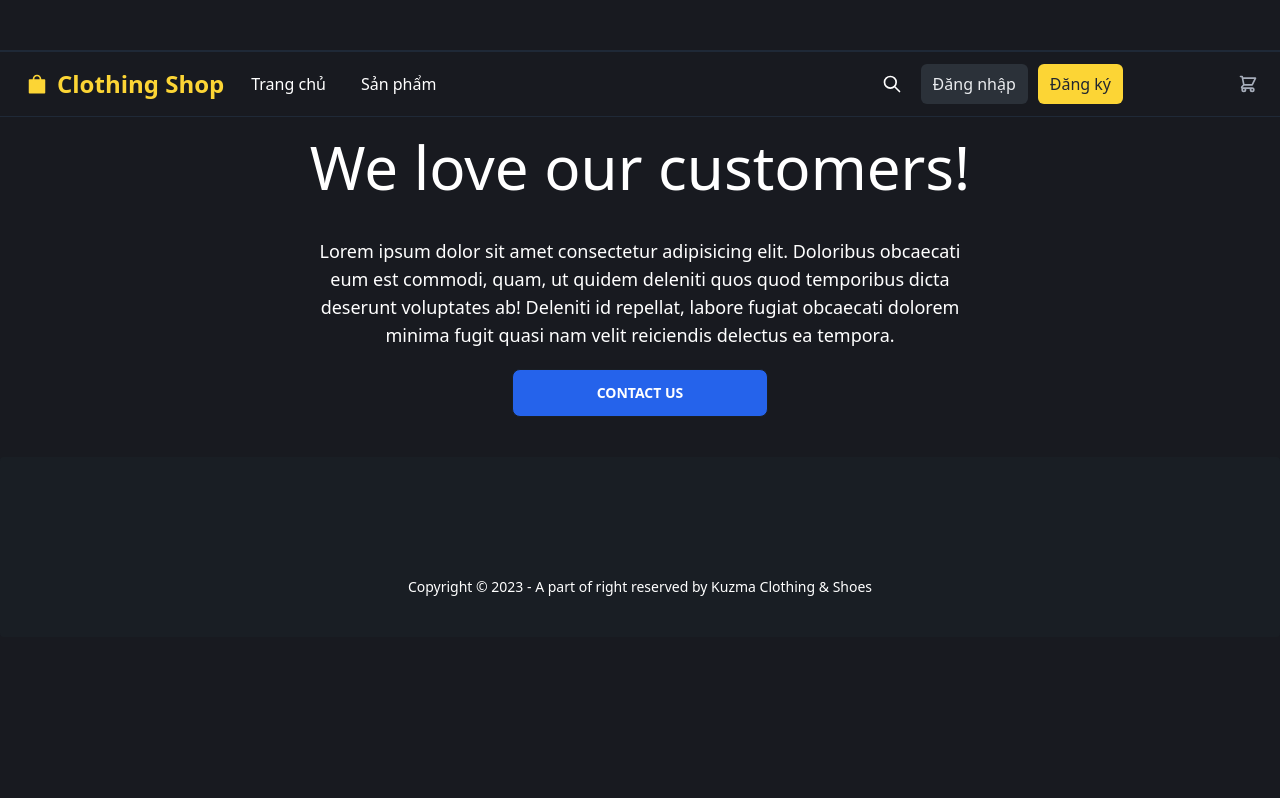
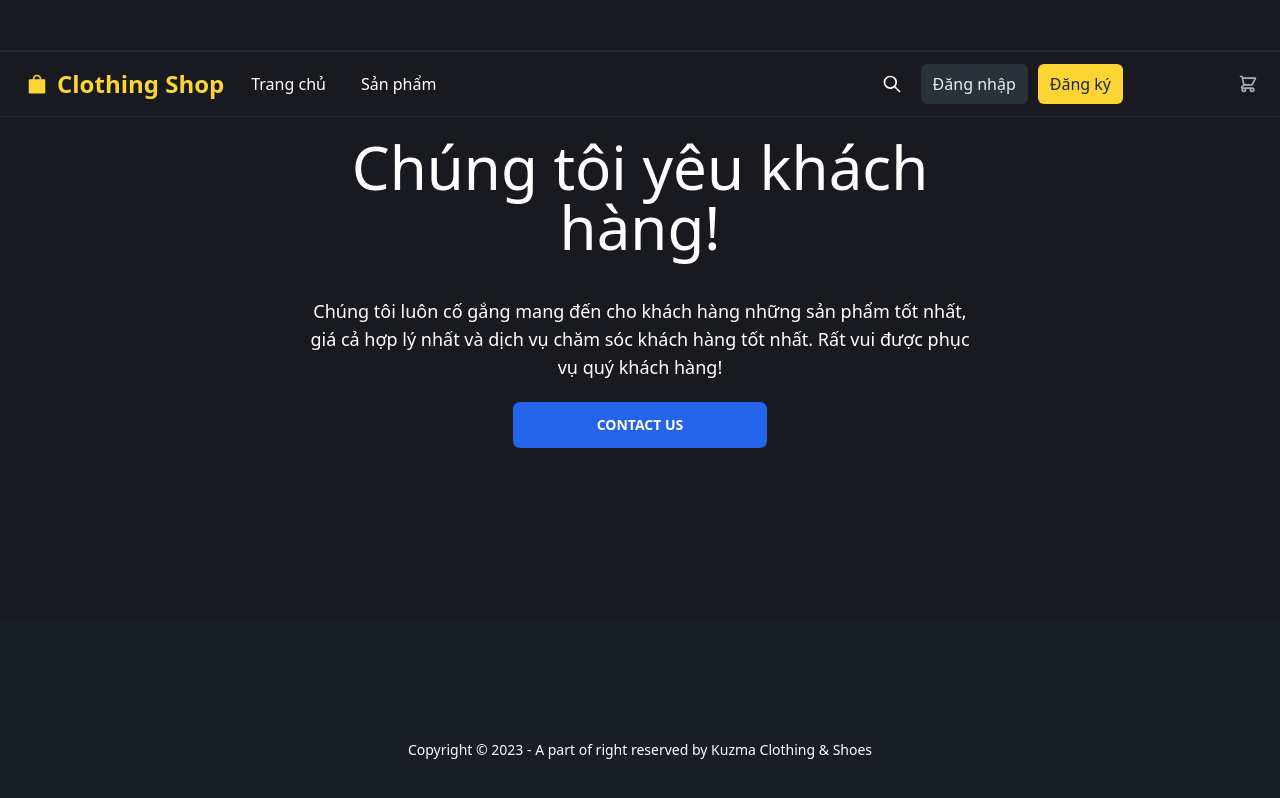
Before and after one commit to bobbibao/e-commerce-frontend, a React (Vite) app: page /about in a window 1280 px wide. Built offline with nearby package versions, Linux system fonts and the light colour scheme; some icons are missing.

Commit message:
Add about page and display to route app

```diff
--- a/src/pages/About.jsx
+++ b/src/pages/About.jsx
@@ -4,16 +4,13 @@ import { Link } from "react-router-dom";
 
 const About = () => {
   return (
-    <div>
+    <div style={{flexGrow: 1}}>
       <SectionTitle title="About Us" path="Home | About" />
       <div className="about-content text-center max-w-2xl mx-auto mt-5">
-      <h2 className="text-6xl text-center mb-10 max-sm:text-3xl text-accent-content">We love our customers!</h2>
+      <h2 className="text-6xl text-center mb-10 max-sm:text-3xl text-accent-content">Chúng tôi yêu khách hàng!</h2>
       <p className="text-lg text-center max-sm:text-sm max-sm:px-2 text-accent-content">
-        Lorem ipsum dolor sit amet consectetur adipisicing elit. Doloribus
-        obcaecati eum est commodi, quam, ut quidem deleniti quos quod temporibus
-        dicta deserunt voluptates ab! Deleniti id repellat, labore fugiat
-        obcaecati dolorem minima fugit quasi nam velit reiciendis delectus ea
-        tempora.
+        Chúng tôi luôn cố gắng mang đến cho khách hàng những sản phẩm tốt nhất, giá cả hợp lý nhất và dịch vụ chăm sóc khách hàng tốt nhất.
+        Rất vui được phục vụ quý khách hàng!
       </p>
       <Link to="/contact" className="btn btn-wide bg-blue-600 hover:bg-blue-500 text-white mt-5">Contact Us</Link>
       </div>
```
